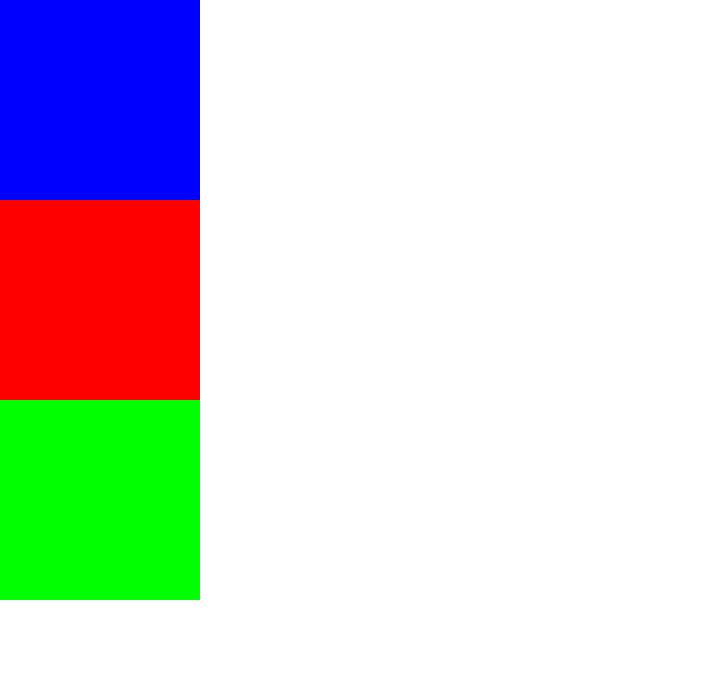
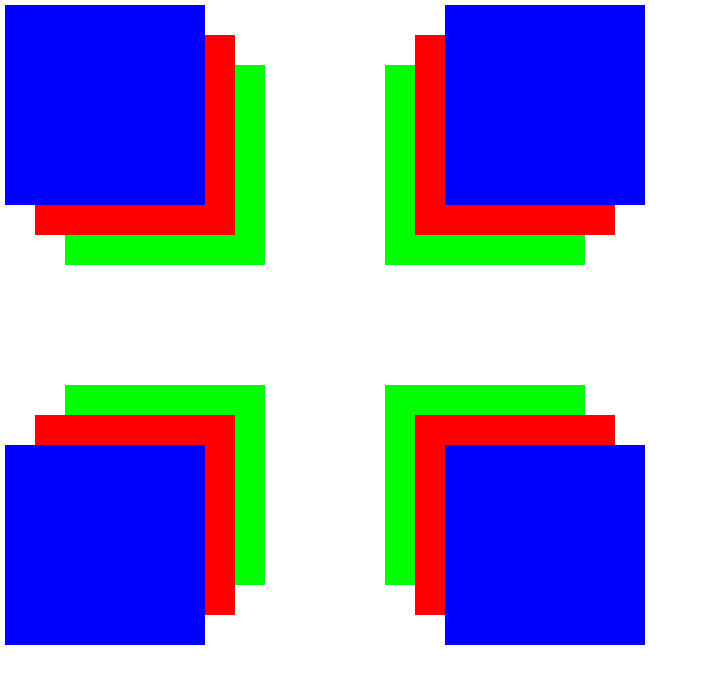
Before and after one commit to Pierre-OlivierB/cours-reprise-sem2, a plain HTML site: page geometry.html in a window 1280 px wide. Shown: the whole page, without its empty margins (0-708 px from the left). Drawn offline with Linux system fonts and the light colour scheme.

Commit message:
design with squarres rotateZ

```diff
--- a/geometry.html
+++ b/geometry.html
@@ -8,10 +8,27 @@
     <link rel="stylesheet" href="./style_geometry.css" />
   </head>
   <body>
-    <div class="container">
-      <div class="squarre blue"></div>
-      <div class="squarre red"></div>
-      <div class="squarre green"></div>
+    <div class="place">
+      <div class="container">
+        <div class="squarre blue"></div>
+        <div class="squarre red"></div>
+        <div class="squarre green"></div>
+      </div>
+      <div class="container">
+        <div class="squarre blue"></div>
+        <div class="squarre red"></div>
+        <div class="squarre green"></div>
+      </div>
+      <div class="container">
+        <div class="squarre blue"></div>
+        <div class="squarre red"></div>
+        <div class="squarre green"></div>
+      </div>
+      <div class="container">
+        <div class="squarre blue"></div>
+        <div class="squarre red"></div>
+        <div class="squarre green"></div>
+      </div>
     </div>
   </body>
 </html>
--- a/style_geometry.css
+++ b/style_geometry.css
@@ -1,5 +1,6 @@
 :root {
-  --container: 400px;
+  --place: 700px;
+  --container: 300px;
   --squarre: 200px;
   --blue: 240, 100%, 50%;
   --green: 120, 100%, 50%;
@@ -16,21 +17,51 @@
 body {
   height: 100vh;
 }
+.place {
+  width: var(--place);
+  height: var(--place);
+}
 .container {
   width: var(--container);
   height: var(--container);
+  position: relative;
 }
 .squarre {
   width: var(--squarre);
   height: var(--squarre);
+  position: absolute;
 }
 .blue {
   background: hsl(var(--blue));
+  top: 5px;
+  left: 5px;
+  z-index: 3;
 }
 .red {
   background: hsl(var(--red));
-  color: hsl(120, 100%, 25%);
+  top: 35px;
+  left: 35px;
+  z-index: 2;
 }
 .green {
   background: hsl(var(--green));
+  top: 65px;
+  left: 65px;
+  z-index: 1;
 }
+/*grid*/
+.place {
+  display: grid;
+  grid-template-columns: 1fr 1fr;
+  grid-template-rows: 1fr 1fr;
+}
+/*rotation*/
+.container:nth-child(2) {
+  transform: rotateZ(90deg);
+}
+.container:nth-child(3) {
+  transform: rotateZ(270deg);
+}
+.container:nth-child(4) {
+  transform: rotateZ(180deg);
+}
```
